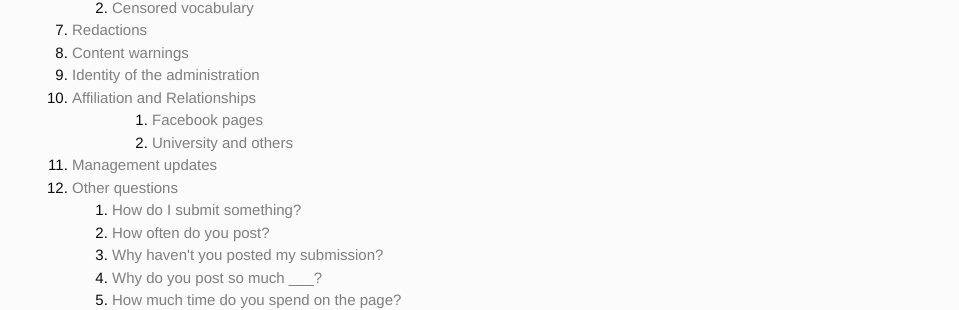
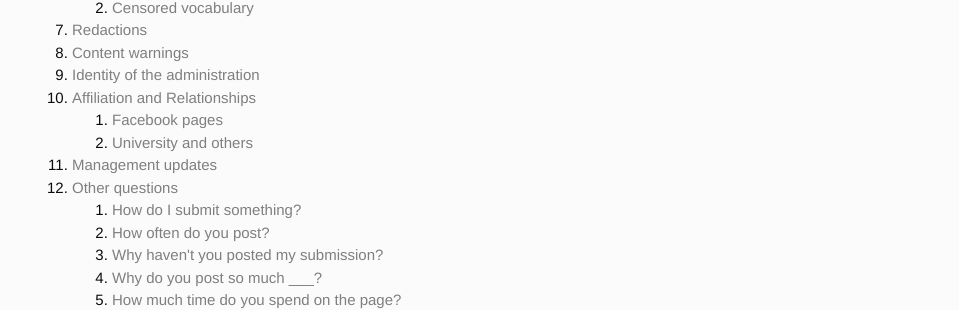
Before and after one commit to Oxfeud/oxfeud.github.io, a Jekyll site: the page built from index.html, in a window 1280 px wide. Shown: the part 506-816 px from the top of the page, without its empty margins (160-1119 px from the left). Built offline with Jekyll 4.4.1, drawn with Linux system fonts in a browser that asks for light colours.

Commit message:
Create index.html

```diff
--- a/index.html
+++ b/index.html
@@ -13,20 +13,17 @@ title: Oxfeud - FAQ
 		<li><a href="#InsDes">Inspiration and design</a></li>
 		<li><a href="#Endors">Endorsement</a><ol class="noindent">
 			<li><a href="#StaBig">Stance on bigotry</a></li>
-			<li><a href="#Libel">Factuality and libel</a></li></ol>
-		</li>
+			<li><a href="#Libel">Factuality and libel</a></li></ol></li>
 		<li><a href="#Anony">Anonymity</a></li>
 		<li><a href="#RulMod">Rules and moderation</a><ol class="noindent">
 			<li><a href="#Enforc">Enforcement</a></li>
-			<li><a href="#Vocab">Censored vocabulary</a></li></ol>
-		</li>
+			<li><a href="#Vocab">Censored vocabulary</a></li></ol></li>
 		<li><a href="#Redact">Redactions</a></li>
 		<li><a href="#ConWar">Content warnings</a></li>
 		<li><a href="#IDAdmin">Identity of the administration</a></li>
-		<li><a href="#Affil">Affiliation and Relationships</a><ol class="noident">
+		<li><a href="#Affil">Affiliation and Relationships</a><ol class="noindent">
 			<li><a href="#RelPag">Facebook pages</a></li>
-			<li><a href="#RelUni">University and others</a></li></ol>
-		</li>
+			<li><a href="#RelUni">University and others</a></li></ol></li>
 		<li><a href="#ManUpd">Management updates</a></li>
 		<li><a href="#Quest">Other questions</a><ol class="noindent">
 			<li><a href="#SubMet">How do I submit something?</a></li>
```
